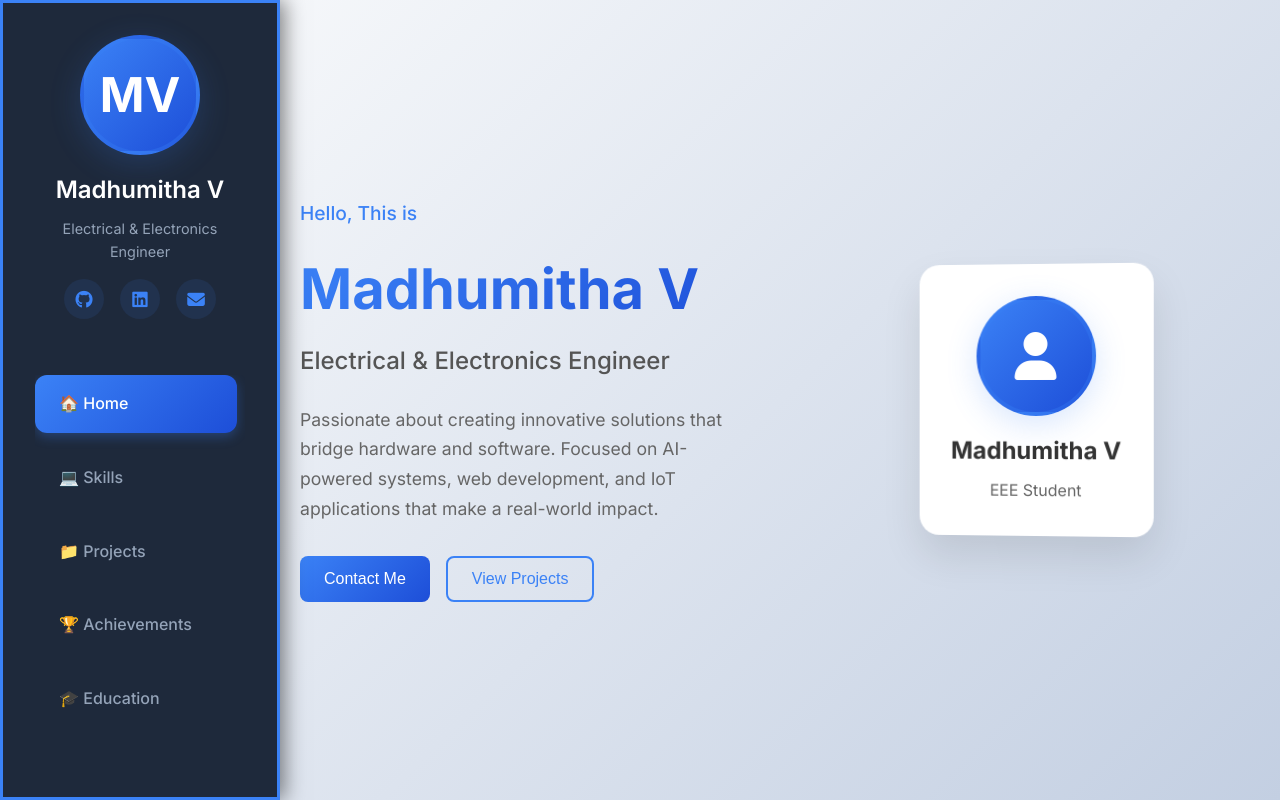
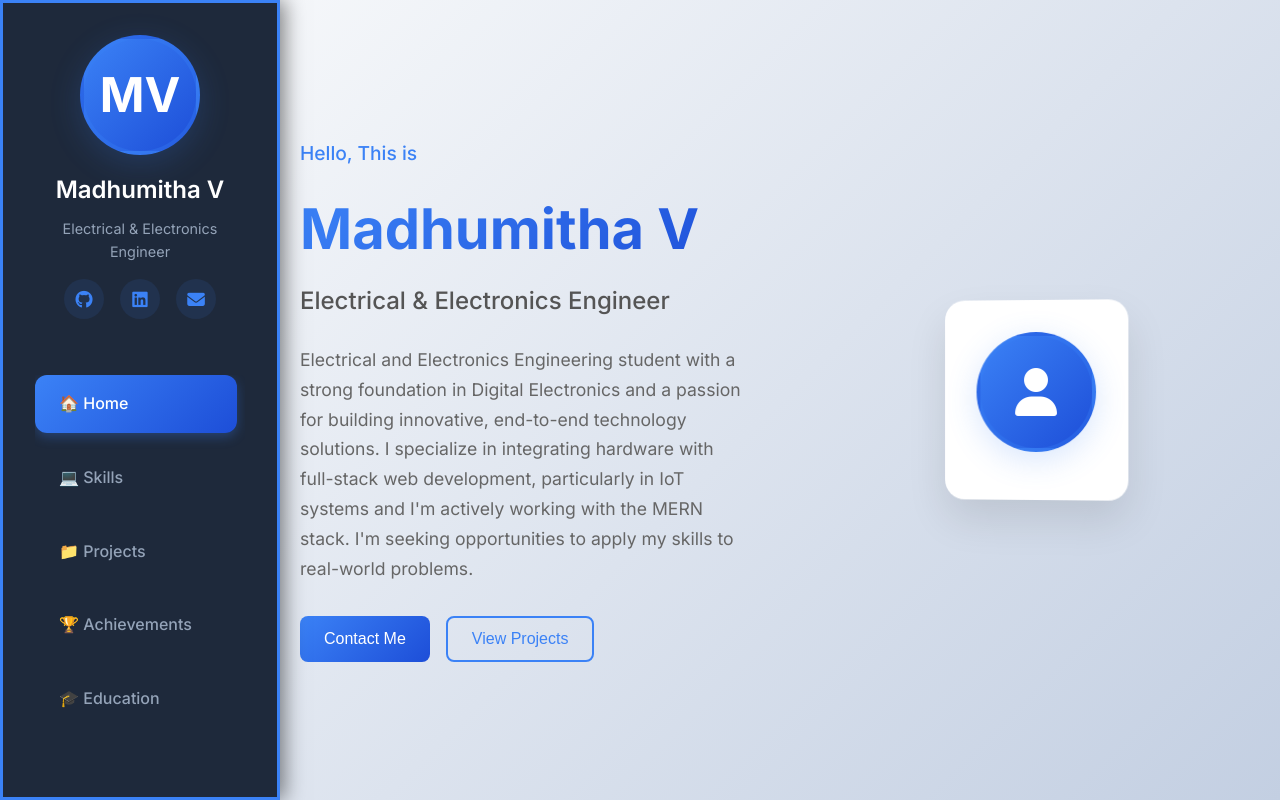
Before and after one commit to madhumitha27V/PORTFOLIO, a React (Create React App) app: page / in a window 1280 px wide. Shown: the top 800 px of the page. Built offline with nearby package versions, Linux system fonts and the light colour scheme.

Commit message:
Fix JSX structure in Hero.js - add missing closing p tag

```diff
--- a/src/components/Hero.js
+++ b/src/components/Hero.js
@@ -21,8 +21,9 @@ const Hero = () => {
             <h1 className="hero-name">Madhumitha V</h1>
             <h2 className="hero-title">Electrical & Electronics Engineer</h2>
             <p className="hero-description">
-              Passionate about creating innovative solutions that bridge hardware and software.
-              Focused on AI-powered systems, web development, and IoT applications that make a real-world impact.
+              Electrical and Electronics Engineering student with a strong foundation in Digital Electronics and a passion for building innovative, end-to-end technology solutions.
+              I specialize in integrating hardware with full-stack web development, particularly in IoT systems and I'm actively working with the MERN stack.
+              I'm seeking opportunities to apply my skills to real-world problems.
             </p>
             <div className="hero-buttons">
               <button className="btn btn-primary" onClick={handleContactClick}>
@@ -38,10 +39,7 @@ const Hero = () => {
               <div className="profile-image">
                 <i className="fas fa-user"></i>
               </div>
-              <div className="profile-info">
-                <h3>Madhumitha V</h3>
-                <p>EEE Student</p>
-              </div>
+
             </div>
           </div>
         </div>
```
